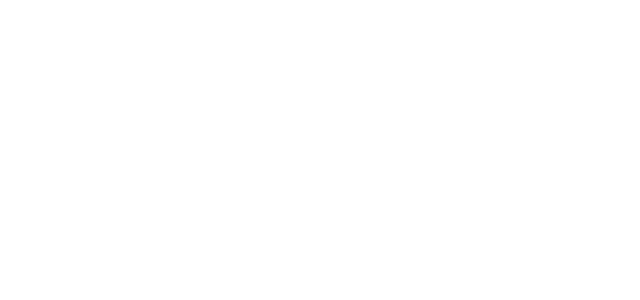
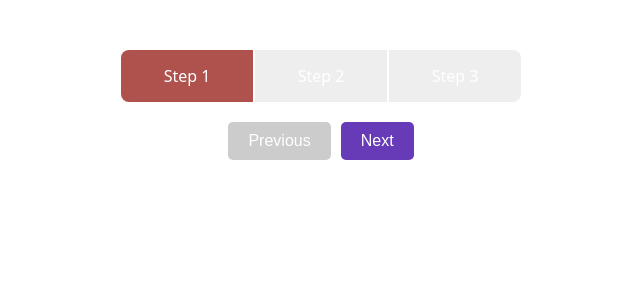
Before and after one commit to Steffen-Svenningsen/ten-vue-projects, a Vue app: page /progress-steps in a window 1280 px wide. Before the commit this address had no page. Shown: the top 300 px of the page, without its empty margins (319-959 px from the left). Built offline with nearby package versions, Linux system fonts and the light colour scheme.

Commit message:
Project 7

```diff
--- a/src/components/NavigationMenu.vue
+++ b/src/components/NavigationMenu.vue
@@ -6,6 +6,7 @@
     <router-link to="/accordion">Accordion</router-link>
     <router-link to="/form-validation">Form Validation</router-link>
     <router-link to="/password-generator">Password Generator</router-link>
+    <router-link to="/progress-steps">Progress Steps</router-link>
   </nav>
 </template>
 
--- a/src/router/index.js
+++ b/src/router/index.js
@@ -37,6 +37,11 @@
       path: '/password-generator',
       name: 'password-generator',
       component: () => import('../views/projects/PasswordGenerator.vue')
+    },
+    {
+      path: '/progress-steps',
+      name: 'progress-steps',
+      component: () => import('../views/projects/ProgressSteps.vue')
     }
   ]
 })
--- /dev/null
+++ b/src/views/projects/ProgressSteps.vue
@@ -0,0 +1,90 @@
+<script setup>
+import { ref } from 'vue'
+
+const steps = ref(['Step 1', 'Step 2', 'Step 3'])
+const currentStep = ref(0)
+
+const nextStep = () => {
+  if (currentStep.value < steps.value.length - 1) {
+    currentStep.value++
+  }
+}
+
+const previousStep = () => {
+  if (currentStep.value > 0) {
+    currentStep.value--
+  }
+}
+</script>
+
+<template>
+  <div class="progress-container">
+    <div class="progress-bar">
+      <div
+        v-for="(step, index) in steps"
+        :key="index"
+        :class="{ 'step-active': index === currentStep }"
+      >
+        {{ step }}
+      </div>
+    </div>
+    <div class="controls">
+      <button @click="previousStep" :disabled="currentStep === 0" class="btn">Previous</button>
+      <button @click="nextStep" :disabled="currentStep === steps.length - 1" class="btn">
+        Next
+      </button>
+    </div>
+  </div>
+</template>
+
+<style scoped>
+.progress-container {
+  max-width: 400px;
+  margin: 50px auto;
+}
+
+.progress-bar {
+  display: flex;
+  background-color: #eee;
+  border-radius: 8px;
+  overflow: hidden;
+}
+
+.progress-bar div {
+  flex: 1;
+  text-align: center;
+  padding: 15px;
+  color: #fff;
+  position: relative;
+  z-index: 1;
+}
+
+.progress-bar div:not(:last-child) {
+  border-right: 2px solid #fff;
+}
+
+.step-active {
+  background-color: #af514c; /* Green for active step */
+}
+
+.controls {
+  margin-top: 20px;
+  text-align: center;
+}
+
+.btn {
+  padding: 10px 20px;
+  font-size: 16px;
+  cursor: pointer;
+  background-color: #673ab7; /* Purple for button */
+  color: #fff;
+  border: none;
+  border-radius: 5px;
+  margin: 0 5px;
+}
+
+.btn:disabled {
+  background-color: #ccc;
+  cursor: not-allowed;
+}
+</style>
```
